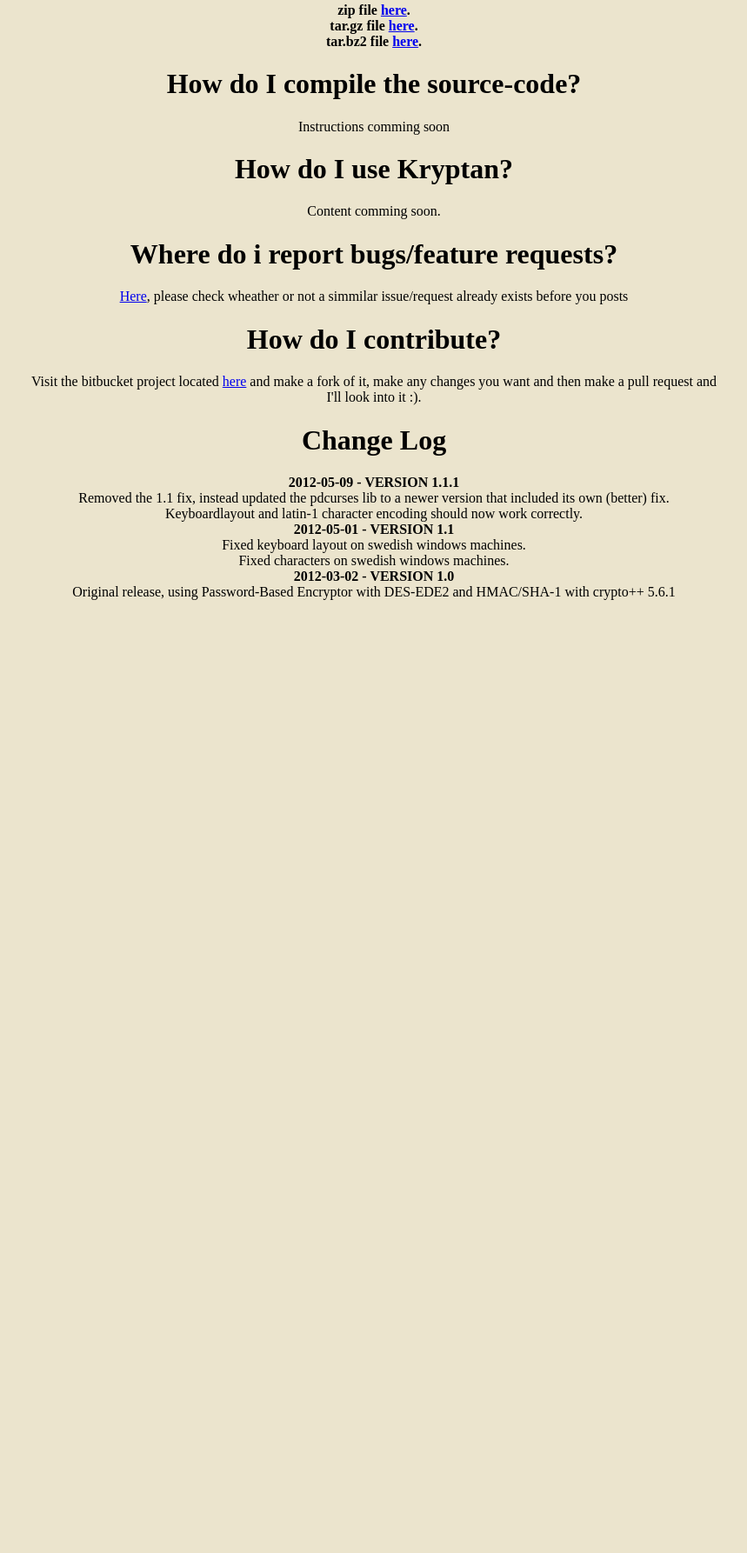
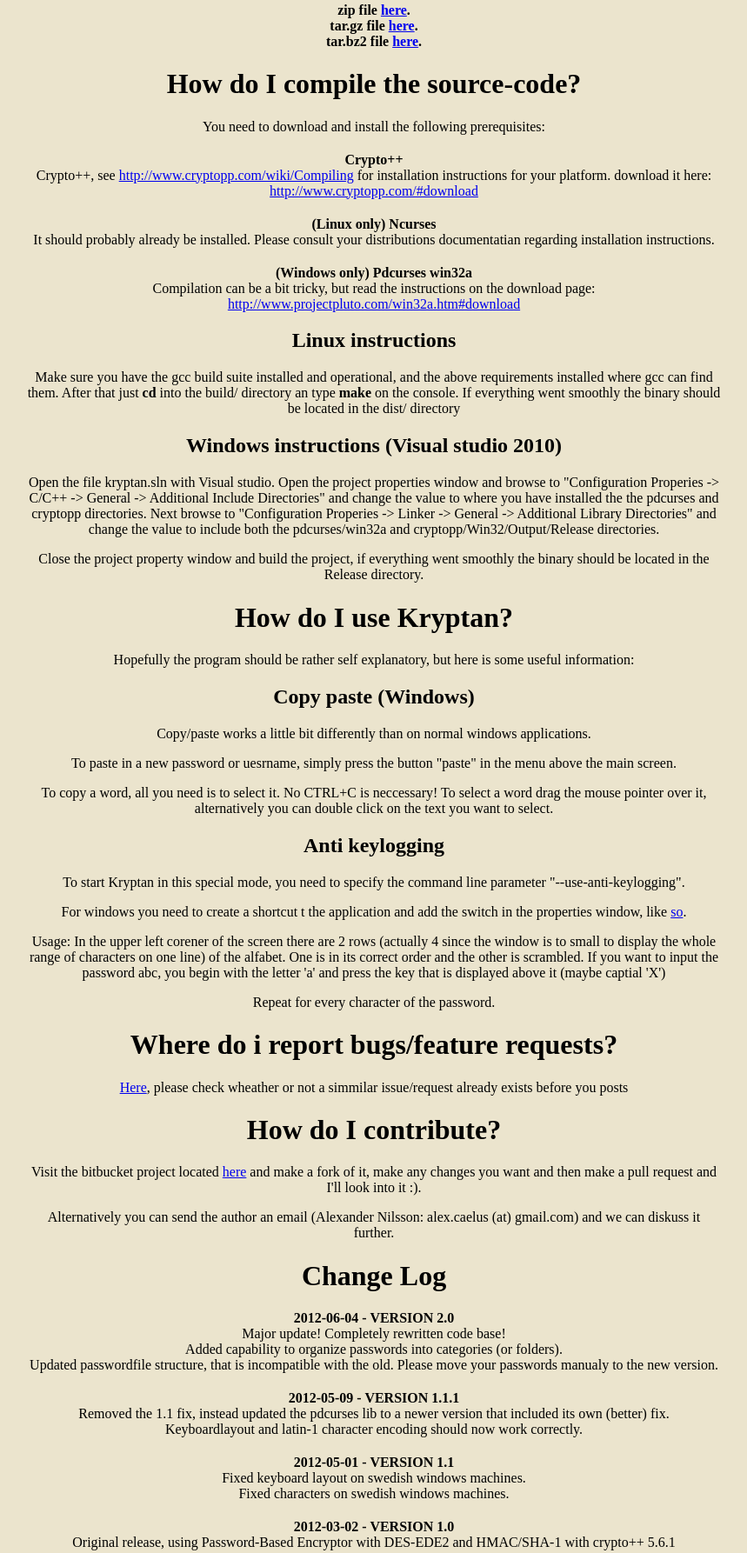
Before and after one commit to alex-caelus/kryptan, a plain HTML site: page doc/index.html in a window 1280 px wide. Shown: the part 946-2732 px from the top of the page at 87% size, without its empty margins (210-1069 px from the left). Before the commit the page ends 1752 px from the top, so only its background shows below. Drawn offline with Linux system fonts and the light colour scheme.

Commit message:
Changed documentation to reflect latest changes

```diff
--- a/doc/css/style.css
+++ b/doc/css/style.css
@@ -39,6 +39,7 @@
 dl dt{
     font-weight: bold;
     margin: 0;
+	margin-top: 20px;
     padding: 0;
 }
 
--- a/doc/index.html
+++ b/doc/index.html
@@ -11,7 +11,7 @@
             <div id="toc">Table Of Contents</div>
                 <ol>
                     <li><a href="#what-is">What is Kryptan?</a></li>
-                    <li><a href="#get-it">Where to get it? (DOWNLOAD)</a></li>
+                    <li><a href="#download">Where to get it? (DOWNLOAD)</a></li>
                     <li><a href="#get-source">Where do I get the source-code?</a></li>
                     <li><a href="#compile-source">How do I compile the source-code?</a></li>
                     <li><a href="#use-it">How do I use Kryptan?</a></li>
@@ -24,15 +24,15 @@
                 <p>List of features:</p>
                 <ul>
                     <li>All passwords are stored using industrial grade encryption. (3DES)</li>
-                    <li>Retrieval of passwords needs a decryption key. (MASTER-password)</li>
+                    <li>Retrieval of passwords needs a decryption key. (MASTER-KEY)</li>
                     <li>Local standalone application. (No internet access is neccesary)</li>
-                    <li>Separate password file, uses the same format in the Windows version and the Linux version</li>
+                    <li>Multi platform. Works on both Windows and Linux.</li>
+                    <li>Password file that's platform independent (radable by both Windows and Linux versions).</li>
                     <li>Interface designed to minimze so called shoulder surfing</li>
-                    <li>Multi platform. Works on both Windows and Linux.</li>
                     <li>OpenSource</li>
                 </ul>
 
-            <h1 id="get-it">Where to get it? (DOWNLOAD)</h1>
+            <h1 id="download">Where to get it? (DOWNLOAD)</h1>
                 <p>Precompiled windows binaries are <a href="https://bitbucket.org/Caelus/kryptan/downloads/kryptan-win.zip">here</a>.</p>
                 <p>For Linux I recommend that you build directly from the source-code, see below for instructions.</p>
 
@@ -45,19 +45,57 @@
                 </ul>
 
             <h1 id="compile-source">How do I compile the source-code?</h1>
-                <p>Instructions comming soon</p>
+                <p>You need to download and install the following prerequisites:</p>
+				<dl>
+					<dt>Crypto++</dt>
+					<dd>Crypto++, see <a href="http://www.cryptopp.com/wiki/Compiling">http://www.cryptopp.com/wiki/Compiling</a> for installation instructions for your platform. download it here: <a href="http://www.cryptopp.com/#download">http://www.cryptopp.com/#download</a></dd>
+
+					<dt>(Linux only) Ncurses</dt>
+					<dd>It should probably already be installed. Please consult your distributions documentatian regarding installation instructions.</dd>
+
+					<dt>(Windows only) Pdcurses win32a</dt>
+					<dd>Compilation can be a bit tricky, but read the instructions on the download page: <a href="http://www.projectpluto.com/win32a.htm#download">http://www.projectpluto.com/win32a.htm#download</a></dd>
+				</dl>
+
+				<h2>Linux instructions</h2>
+				<p>Make sure you have the gcc build suite installed and operational, and the above requirements installed where gcc can find them. After that just <b>cd</b> into the build/ directory an type <b>make</b> on the console. If everything went smoothly the binary should be located in the dist/ directory</p>
+
+				<h2>Windows instructions (Visual studio 2010)</h2>
+				<p>Open the file kryptan.sln with Visual studio. Open the project properties window and browse to "Configuration Properies -> C/C++ -> General -> Additional Include Directories" and change the value to where you have installed the the pdcurses and cryptopp directories. Next browse to "Configuration Properies -> Linker -> General -> Additional Library Directories" and change the value to include both the pdcurses/win32a and cryptopp/Win32/Output/Release directories.</p>
+				<p>Close the project property window and build the project, if everything went smoothly the binary should be located in the Release directory.</p>
 
             <h1 id="use-it">How do I use Kryptan?</h1>
-                <p>Content comming soon.</p>
+                <p>Hopefully the program should be rather self explanatory, but here is some useful information:</p>
+
+				<h2>Copy paste (Windows)</h2>
+					<p>Copy/paste works a little bit differently than on normal windows applications.</p>
+					<p>To paste in a new password or uesrname, simply press the button "paste" in the menu above the main screen.</p>
+					<p>To copy a word, all you need is to select it. No CTRL+C is neccessary! To select a word drag the mouse pointer over it, alternatively you can double click on the text you want to select.</p>
+
+				<h2>Anti keylogging</h2>
+					<p>To start Kryptan in this special mode, you need to specify the command line parameter "--use-anti-keylogging".</p>
+					<p>For windows you need to create a shortcut t the application and add the switch in the properties window, like <a href="http://www.ehow.com/how_7208987_add-line-parameter-windows-shortcut.html">so</a>.</p>
+					<p>Usage: In the upper left corener of the screen there are 2 rows (actually 4 since the window is to small to display the whole range of characters on one line) of the alfabet. One is in its correct order and the other is scrambled. If you want to input the password abc, you begin with the letter 'a' and press the key that is displayed above it (maybe captial 'X')</p>
+					<p>Repeat for every character of the password.</p>
 
             <h1 id="report-bugs">Where do i report bugs/feature requests?</h1>
                 <p><a href="https://bitbucket.org/Caelus/kryptan/issues">Here</a>, please check wheather or not a simmilar issue/request already exists before you posts</p>
 
             <h1 id="contribute">How do I contribute?</h1>
                 <p>Visit the bitbucket project located <a href="https://bitbucket.org/Caelus/kryptan/">here</a> and make a fork of it, make any changes you want and then make a pull request and I'll look into it :).</p>
+				<p>Alternatively you can send the author an email (Alexander Nilsson: alex.caelus (at) gmail.com) and we can diskuss it further.</p>
 
             <h1 id="changelog"> Change Log </h1>
                 <dl>
+                    <dt>2012-06-04 - VERSION 2.0</dt>
+                    <dd>
+                        <ul>
+                            <li>Major update! Completely rewritten code base!</li>
+                            <li>Added capability to organize passwords into categories (or folders).</li>
+							<li>Updated passwordfile structure, that is incompatible with the old. Please move your passwords manualy to the new version.</li>
+							<li></li>
+                        </ul>
+                    </dd>
                     <dt>2012-05-09 - VERSION 1.1.1</dt>
                     <dd>
                         <ul>
```
